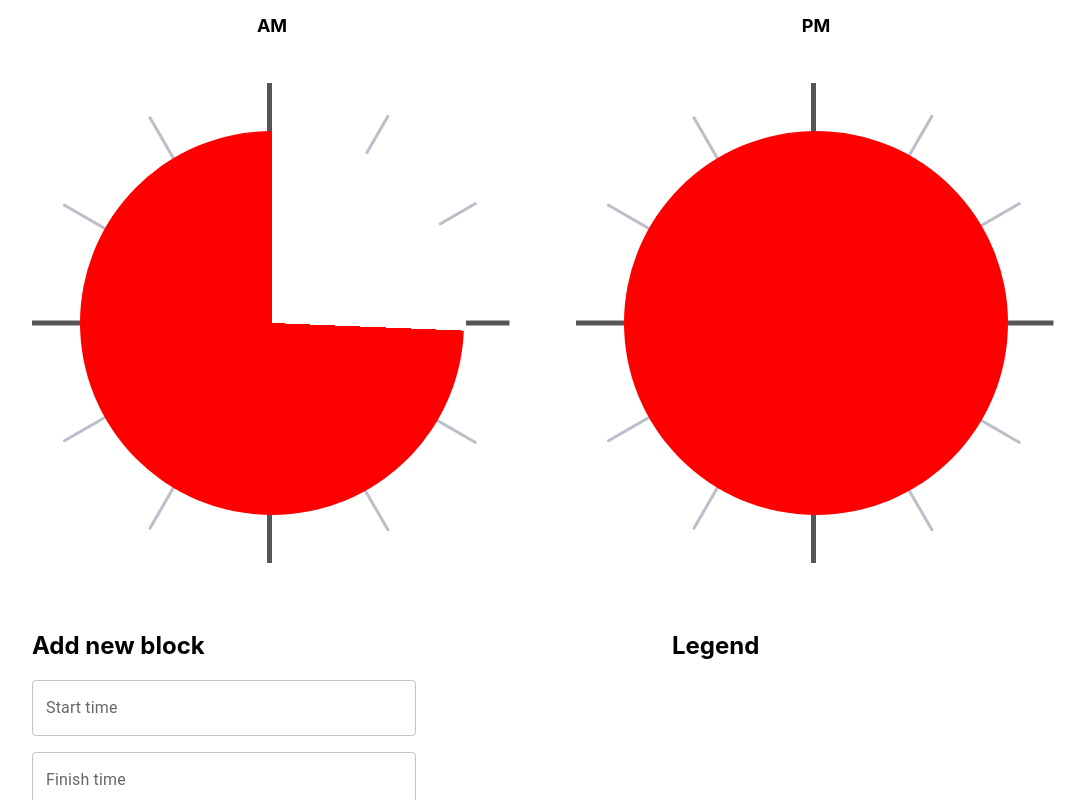
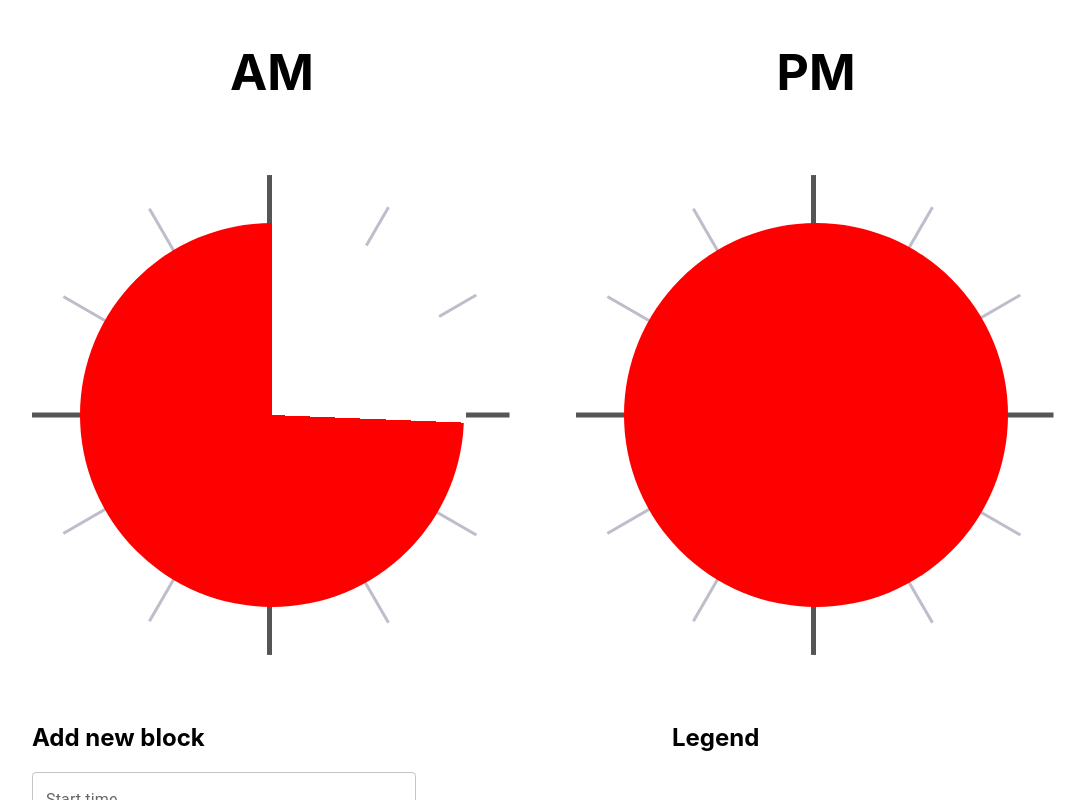
Before and after one commit to HugoKawamata/clockblocker, a React (Create React App) app: page / in a window 1280 px wide. Shown: the top 800 px of the page, without its empty margins (96-1181 px from the left). Built offline with nearby package versions, Linux system fonts and the light colour scheme.

Commit message:
AM-PM fontsize bigger

```diff
--- a/src/components/Clock/styles.css
+++ b/src/components/Clock/styles.css
@@ -6,7 +6,7 @@
 
 h1 {
   text-transform: uppercase;
-  font-size: large;
+  font-size: 50px;
 }
 
 .clock {
```
